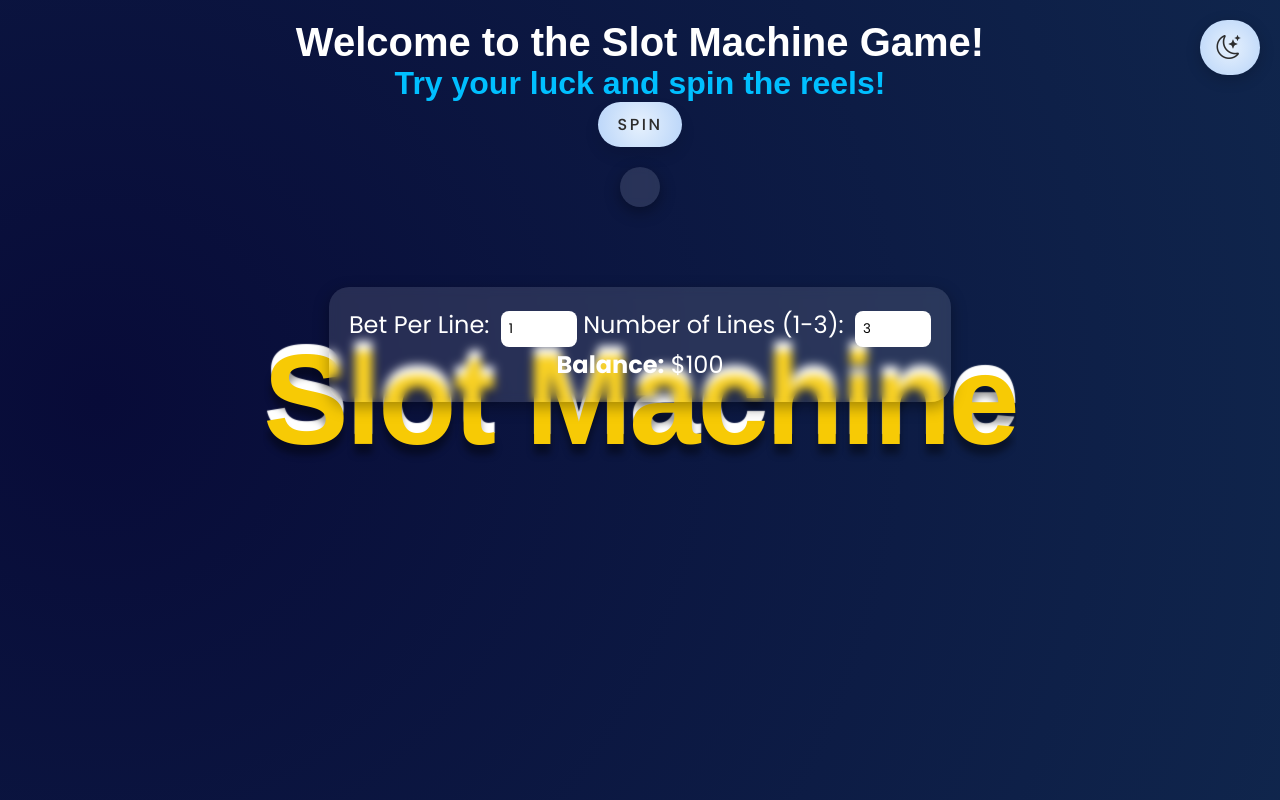
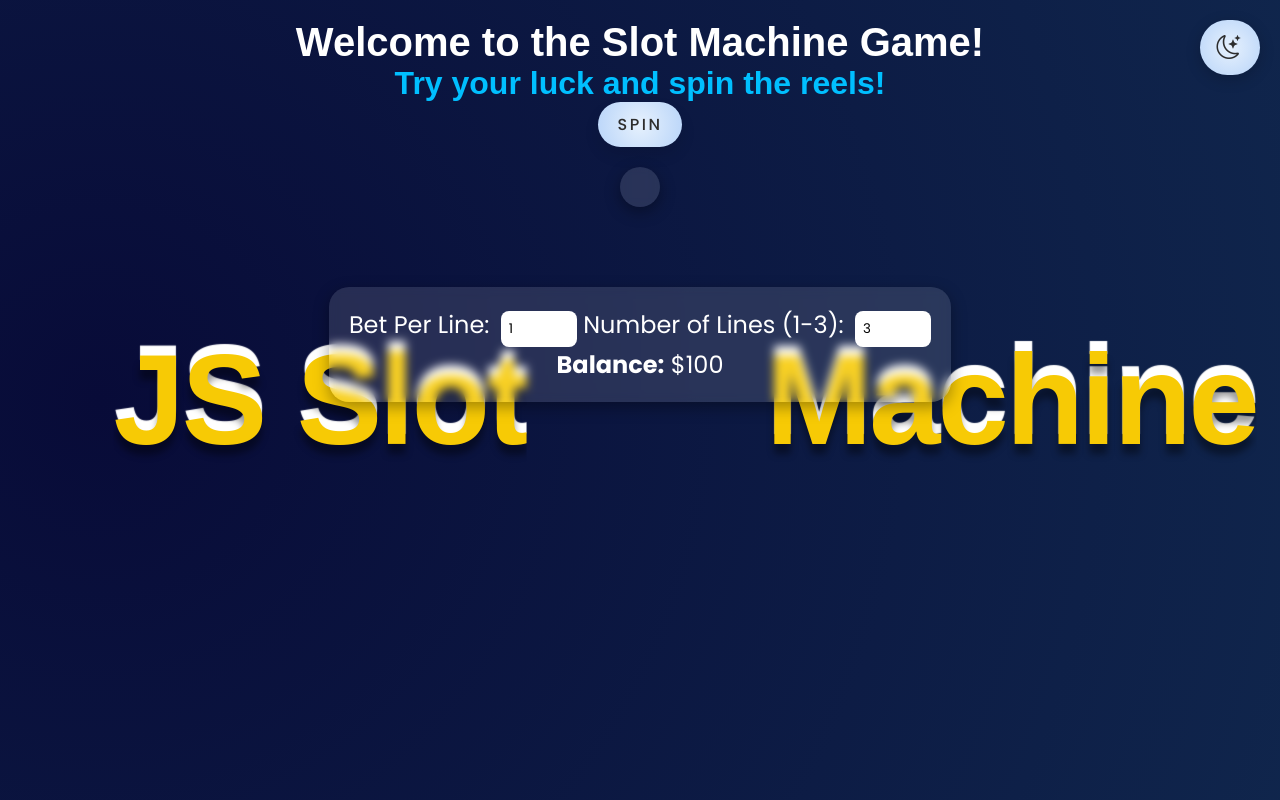
Before and after one commit to Inman2004/Slot-Machine-js, a website: page index.html in a window 1280 px wide. Drawn offline with nearby package versions, Linux system fonts and the light colour scheme; a web font is replaced by a local one.

Commit message:
Updates slot machine layout and styling

```diff
--- a/index.html
+++ b/index.html
@@ -15,7 +15,7 @@
         <button class="theme-toggle" onclick="toggleTheme()" title="Switch to light mode">
             <i class="bi bi-moon-stars"></i>
         </button>
-        <div class='box'><h3>Slot Machine</h3></div>
+        <div class='box'><h3>JS Slot</h3></div><div class='box1'><h3>Machine</h3></div>
         <button id="spinButton">Spin</button>
         <div id="result"></div>
         <div class="controls">
--- a/styles.css
+++ b/styles.css
@@ -120,8 +120,15 @@ body {
   .box {
     position: absolute;
     top: 50%;
-    left:50%;
+    left:25%;
     transform: translate(-50%,-50%);
+  }
+  .box1 {
+    position: absolute;
+    top: 50%;
+    left:79%;
+    transform: translate(-50%,-50%);
+
   }
   h3 {
     font-family: 'Wendy One', sans-serif;
```
